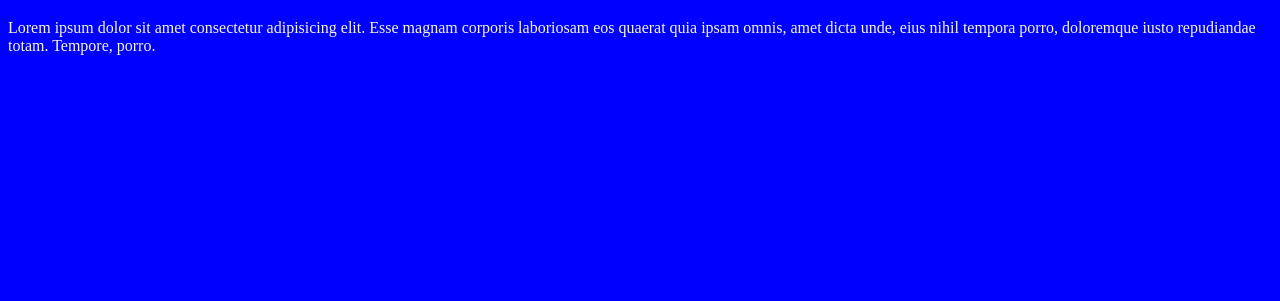
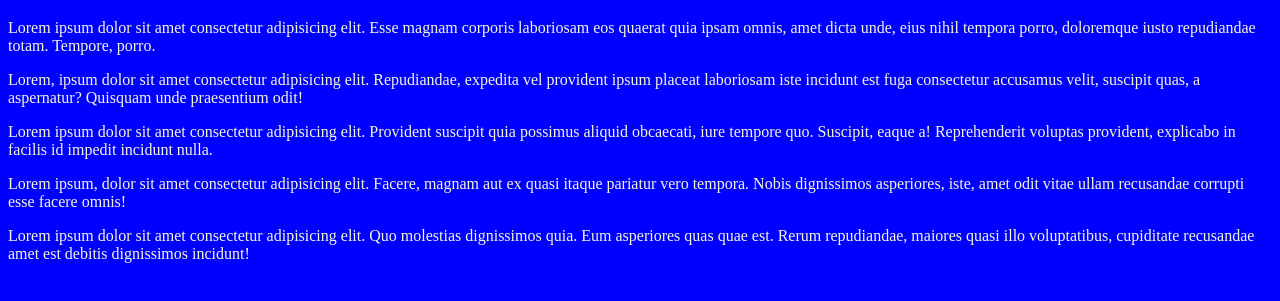
Before and after one commit to mariajosesnchz/miweb, a plain HTML site: page index.html in a window 1280 px wide. Shown: the part 61-362 px from the top of the page. Drawn offline with Linux system fonts and the light colour scheme.

Commit message:
Se añaden parrafosssss

```diff
--- a/index.html
+++ b/index.html
@@ -10,6 +10,9 @@
 <body>
     <h1>Hola mundo</h1>
     <P>Lorem ipsum dolor sit amet consectetur adipisicing elit. Esse magnam corporis laboriosam eos quaerat quia ipsam omnis, amet dicta unde, eius nihil tempora porro, doloremque iusto repudiandae totam. Tempore, porro.</P>
-
+    <p>Lorem, ipsum dolor sit amet consectetur adipisicing elit. Repudiandae, expedita vel provident ipsum placeat laboriosam iste incidunt est fuga consectetur accusamus velit, suscipit quas, a aspernatur? Quisquam unde praesentium odit!</p>
+    <p>Lorem ipsum dolor sit amet consectetur adipisicing elit. Provident suscipit quia possimus aliquid obcaecati, iure tempore quo. Suscipit, eaque a! Reprehenderit voluptas provident, explicabo in facilis id impedit incidunt nulla.</p>
+    <p> Lorem ipsum, dolor sit amet consectetur adipisicing elit. Facere, magnam aut ex quasi itaque pariatur vero tempora. Nobis dignissimos asperiores, iste, amet odit vitae ullam recusandae corrupti esse facere omnis!</p>
+    <p>Lorem ipsum dolor sit amet consectetur adipisicing elit. Quo molestias dignissimos quia. Eum asperiores quas quae est. Rerum repudiandae, maiores quasi illo voluptatibus, cupiditate recusandae amet est debitis dignissimos incidunt!</p>
 </body>
 </html>
```
